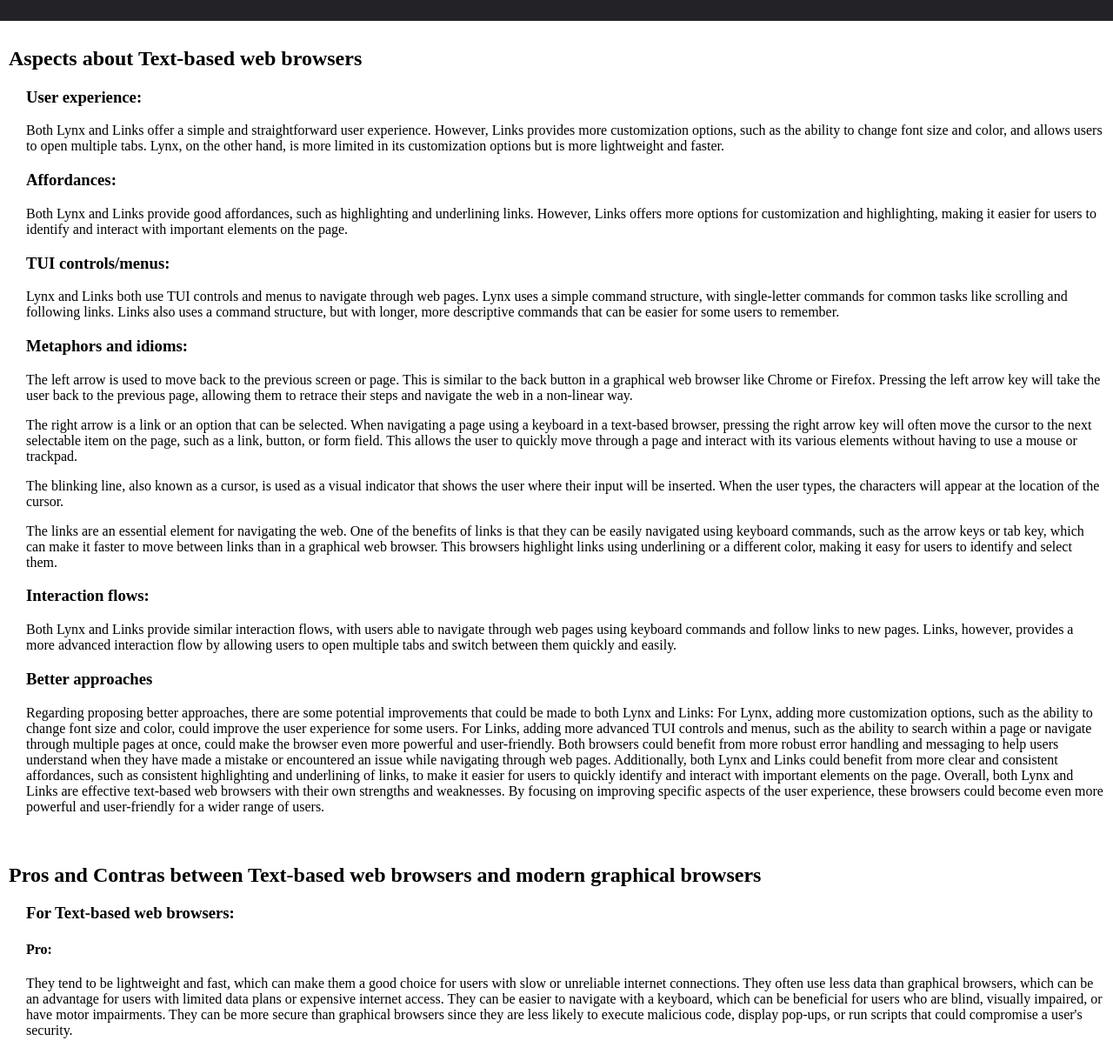
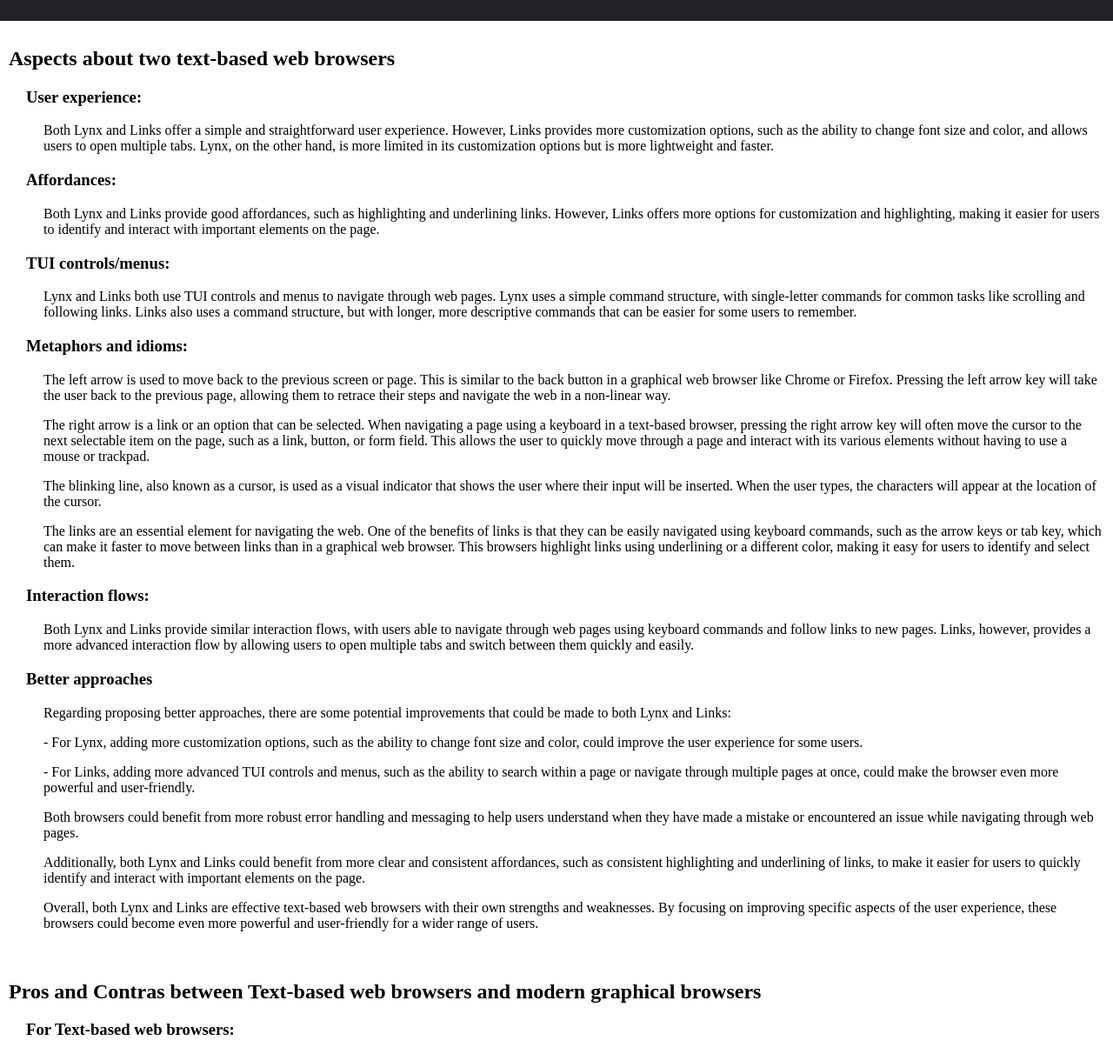
Before and after one commit to IatuAntonio/HCI-Challenge, a plain HTML site: page index.html in a window 1280 px wide. Shown: the part 66-1278 px from the top of the page at 87% size. Drawn offline with Linux system fonts and the light colour scheme.

Commit message:
detalii mici

```diff
--- a/index-style.css
+++ b/index-style.css
@@ -13,6 +13,9 @@
 section {
     padding: 10px;
 }
+p {
+    padding-left: 20px;
+}
 
 .details {
     padding-left: 20px;
--- a/index.html
+++ b/index.html
@@ -13,7 +13,7 @@
     </header>
     <main>
         <section>
-            <h2>Aspects about Text-based web browsers</h2>
+            <h2>Aspects about two text-based web browsers</h2>
             <div class="details">
                 <h3>User experience:</h3>
                 <p>
@@ -49,14 +49,24 @@
                 <p>
                     Both Lynx and Links provide similar interaction flows, with users able to navigate through web pages using keyboard commands and follow links to new pages. Links, however, provides a more advanced interaction flow by allowing users to open multiple tabs and switch between them quickly and easily.
                 </p>
+
                 <h3>Better approaches</h3>
                 <p>
                     Regarding proposing better approaches, there are some potential improvements that could be made to both Lynx and Links:
-
-                    For Lynx, adding more customization options, such as the ability to change font size and color, could improve the user experience for some users.
-                    For Links, adding more advanced TUI controls and menus, such as the ability to search within a page or navigate through multiple pages at once, could make the browser even more powerful and user-friendly.
+                </p>
+                <p>
+                    - For Lynx, adding more customization options, such as the ability to change font size and color, could improve the user experience for some users.
+                </p>
+                <p>
+                    - For Links, adding more advanced TUI controls and menus, such as the ability to search within a page or navigate through multiple pages at once, could make the browser even more powerful and user-friendly.
+                </p>
+                <p>
                     Both browsers could benefit from more robust error handling and messaging to help users understand when they have made a mistake or encountered an issue while navigating through web pages.
+                </p>
+                <p>
                     Additionally, both Lynx and Links could benefit from more clear and consistent affordances, such as consistent highlighting and underlining of links, to make it easier for users to quickly identify and interact with important elements on the page.
+                </p>
+                <p>
                     Overall, both Lynx and Links are effective text-based web browsers with their own strengths and weaknesses. By focusing on improving specific aspects of the user experience, these browsers could become even more powerful and user-friendly for a wider range of users.
                 </p>
             </div>
@@ -165,7 +175,7 @@
         <section>
             <h2>The staff</h2>
             <div class="details">
-                <h3>Iatu Antonio - the first bullet and put the information together and some ideas for the other bullets</h3>
+                <h3>Iatu Antonio - the first bullet, put the information together and some ideas for the other bullets</h3>
                 <h3>Potop Cosmin - second and third bullet</h3>
                 <h3>Rotaru Sebastian - fourth bullet and helped with ideas for the others bullets</h3>
             </div>
```
